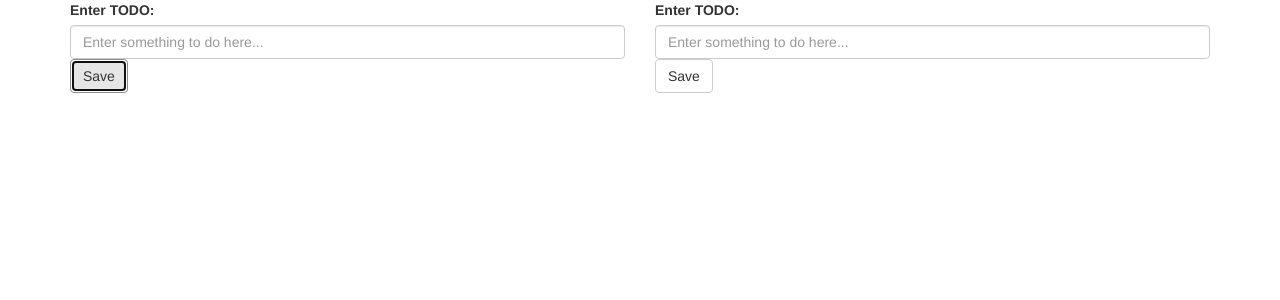
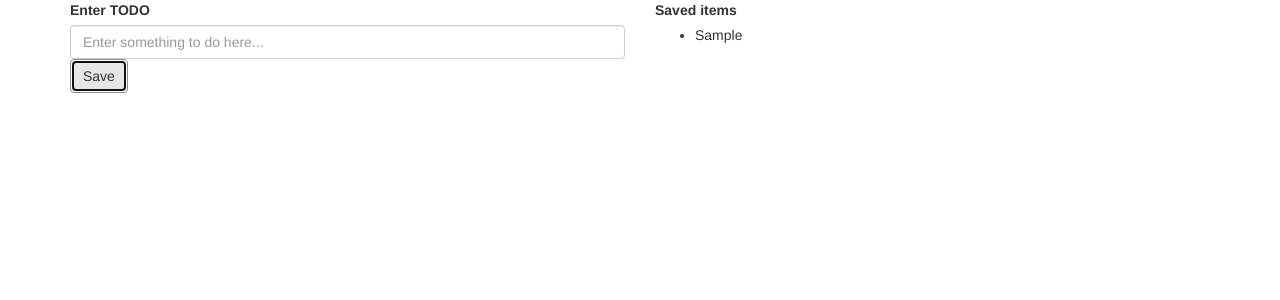
Before and after one commit to martinfarmer/angular-evaluation, an Angular app: page / in a window 1280 px wide. Both pictures are taken after typing "Sample" into the empty fields and a click on the button "Save". Shown: the top 300 px of the page. Built offline with nearby package versions, Linux system fonts and the light colour scheme.

Commit message:
updating display when a todo list item is entered

```diff
--- a/src/app/app.component.html
+++ b/src/app/app.component.html
@@ -1,10 +1,10 @@
 <div class="container">
   <div class="row">
     <div class="col-md-6">
-      <app-todo-saver></app-todo-saver>
+      <app-todo-saver (onTodoChange)="updateDisplay()"></app-todo-saver>
     </div>
     <div class="col-md-6">
-      <app-todo-saver></app-todo-saver>
+      <app-todo-display [itemsToDisplay]="savedTodos"></app-todo-display>
     </div>
   </div>
 </div>
--- a/src/app/app.component.ts
+++ b/src/app/app.component.ts
@@ -1,4 +1,5 @@
 import { Component } from '@angular/core';
+import { RepositoryService }     from './services/repository.service';
 
 @Component({
   selector: 'app-root',
@@ -6,5 +7,12 @@ import { Component } from '@angular/core';
   styleUrls: ['./app.component.css']
 })
 export class AppComponent {
-  title = 'app';
+
+  savedTodos: string[] = [];
+
+  constructor(private repository: RepositoryService) { }
+
+  updateDisplay() {
+    this.savedTodos = this.repository.getTodos();
+  }
 }
--- a/src/app/app.module.ts
+++ b/src/app/app.module.ts
@@ -4,11 +4,13 @@ import { NgModule } from '@angular/core';
 import { AppComponent } from './app.component';
 import { TodoSaverComponent } from './todo-saver/todo-saver.component';
 import { RepositoryService }     from './services/repository.service';
+import { TodoDisplayComponent } from './todo-display/todo-display.component';
 
 @NgModule({
   declarations: [
     AppComponent,
-    TodoSaverComponent
+    TodoSaverComponent,
+    TodoDisplayComponent
   ],
   imports: [
     BrowserModule
--- /dev/null
+++ b/src/app/todo-display/todo-display.component.html
@@ -0,0 +1,6 @@
+<label>Saved items</label>
+<ul>
+  <li *ngFor="let item of itemsToDisplay">
+    {{ item }}
+  </li>
+ </ul>
--- /dev/null
+++ b/src/app/todo-display/todo-display.component.ts
@@ -0,0 +1,20 @@
+import { Component, Input, OnInit } from '@angular/core';
+
+@Component({
+  selector: 'app-todo-display',
+  templateUrl: './todo-display.component.html',
+  styleUrls: ['./todo-display.component.css']
+})
+export class TodoDisplayComponent implements OnInit {
+
+  @Input()
+  itemsToDisplay:string[] = [];
+
+
+  constructor() { }
+
+
+  ngOnInit() {
+  }
+
+}
--- a/src/app/todo-saver/todo-saver.component.html
+++ b/src/app/todo-saver/todo-saver.component.html
@@ -1,5 +1,5 @@
  <div class="form-group">
-    <label for="todoEntry">Enter TODO:</label>
+    <label for="todoEntry">Enter TODO</label>
     <input type="text" class="form-control"
         id="todoEntry" #todoEntry placeholder="Enter something to do here..."
         (keyup.enter)="saveTodo(todoEntry.value); todoEntry.value='';">
--- a/src/app/todo-saver/todo-saver.component.ts
+++ b/src/app/todo-saver/todo-saver.component.ts
@@ -1,4 +1,4 @@
-import { Component, OnInit, ViewChild } from '@angular/core';
+import { Component, OnInit, Output, EventEmitter } from '@angular/core';
 import { RepositoryService }     from '../services/repository.service';
 
 @Component({
@@ -8,12 +8,13 @@ import { RepositoryService }     from '../services/repository.service';
 })
 export class TodoSaverComponent {
 
-  savedTodos: string[] = [];
+  @Output()
+  onTodoChange: EventEmitter<any> = new EventEmitter();
 
   constructor(private repository: RepositoryService) { }
 
   saveTodo(newTodo: string) {
     this.repository.saveTodo(newTodo);
-    this.savedTodos = this.repository.getTodos();
+    this.onTodoChange.emit();
   }
 }
```
Also changed, not shown: src/app/todo-display/todo-display.component.css (added), 2 other files (tests, documents, lock files or other folders).
